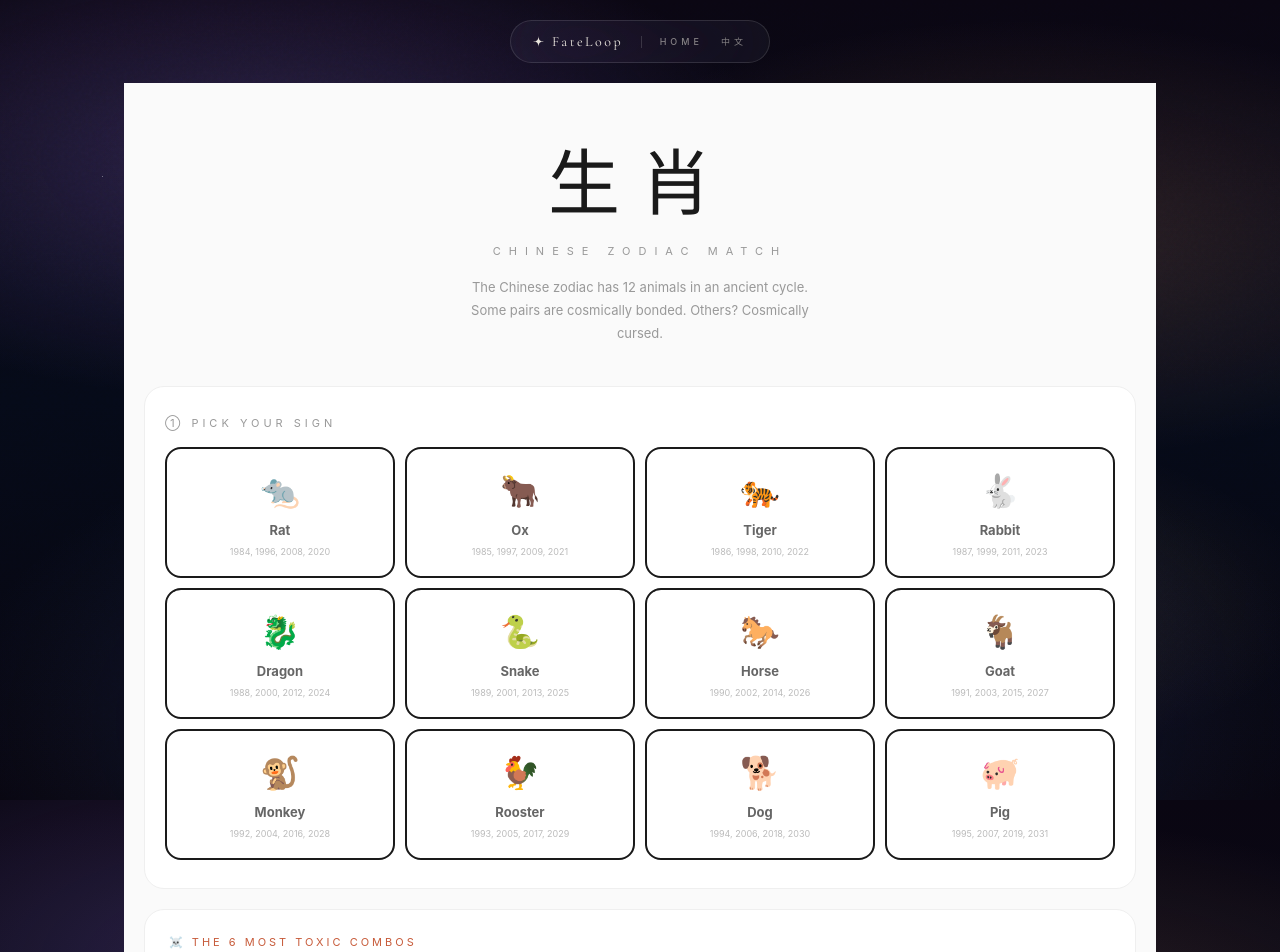
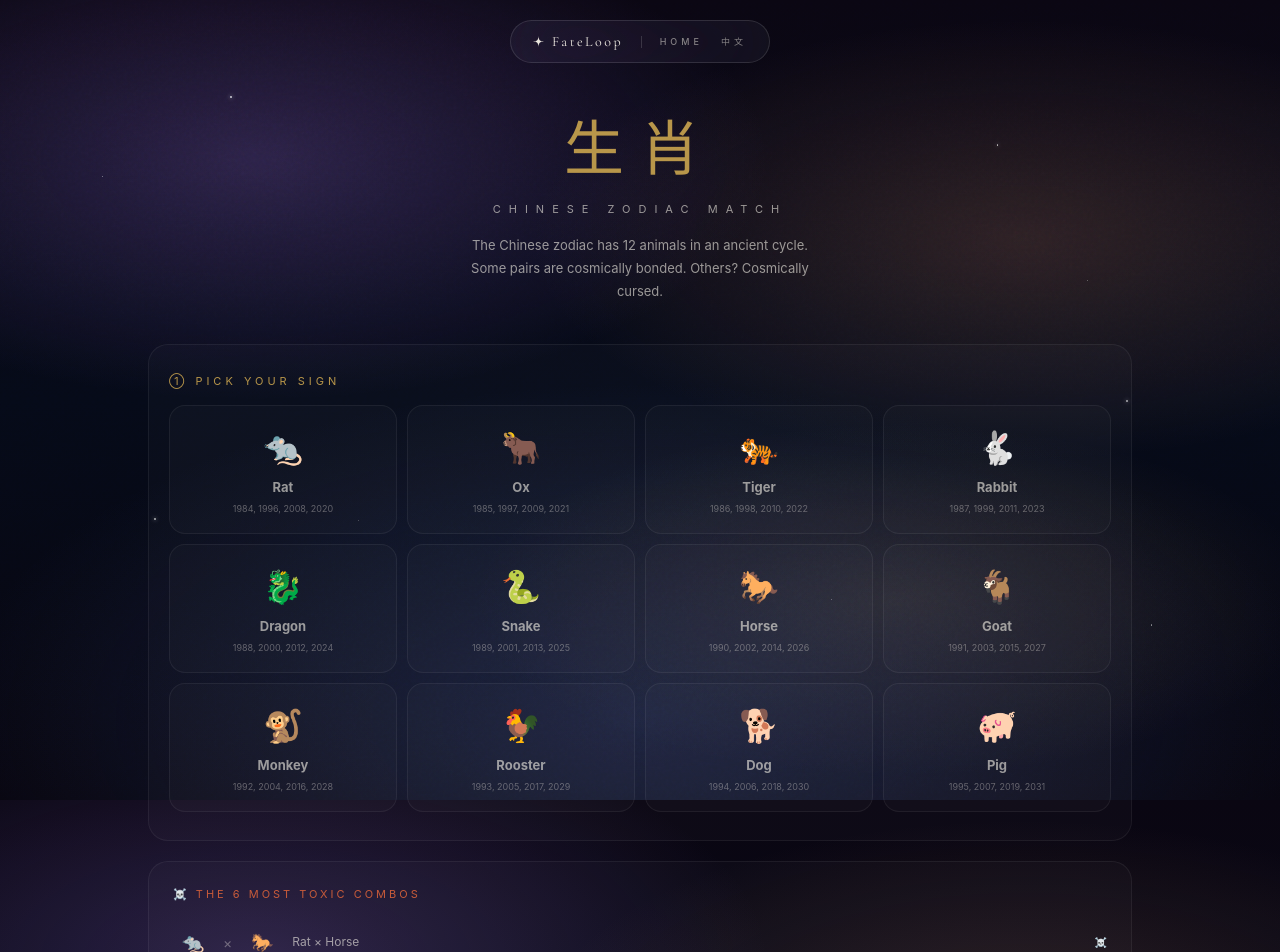
Before and after one commit to Kari-Lee/Fate-loop, a React (Vite) app: page /zodiac in a window 1280 px wide. Shown: the top 952 px of the page. Built offline with nearby package versions, Linux system fonts and the light colour scheme.

Commit message:
feat: zodiac i18n + v4 dark style

```diff
--- a/src/i18n/en.json
+++ b/src/i18n/en.json
@@ -193,5 +193,22 @@
     "fbAdvice": "Be patient.",
     "fbTiming": "Change comes within one lunar cycle.",
     "fbWisdom": "缘分天注定 — Fate is written in the stars."
+  },
+  "zodiac": {
+    "title": "Chinese Zodiac Match",
+    "kicker": "Chinese Zodiac",
+    "intro": "The Chinese zodiac has 12 animals in an ancient cycle. Some pairs are cosmically bonded. Others? Cosmically cursed.",
+    "pickYou": "① Pick your sign",
+    "pickThem": "② Pick their sign",
+    "you": "You",
+    "them": "Them",
+    "change": "change",
+    "toxicTitle": "☠️ The 6 most toxic combos",
+    "survival": "Survival guide",
+    "whyWorks": "Why it works",
+    "neutral": "NEUTRAL GROUND",
+    "neutralDesc": "No ancient cosmic beef between {{you}} and {{them}}. You're not destined soulmates, but you're not destined enemies either. Your story is yours to write — which honestly might be better than any predetermined fate.",
+    "shareHint": "Screenshot & share your result",
+    "tryAnother": "Try Another Pair ↻"
   }
 }
--- a/src/i18n/zh.json
+++ b/src/i18n/zh.json
@@ -193,5 +193,22 @@
     "fbAdvice": "稍安勿躁。",
     "fbTiming": "变化将在一个月相周期内到来。",
     "fbWisdom": "缘分天注定 — 姻缘自有天定。"
+  },
+  "zodiac": {
+    "title": "生肖配对",
+    "kicker": "十二生肖",
+    "intro": "十二生肖在古老的轮回中流转。有些组合天作之合，有些组合……命中相冲。",
+    "pickYou": "① 选择你的生肖",
+    "pickThem": "② 选择对方的生肖",
+    "you": "你",
+    "them": "对方",
+    "change": "更换",
+    "toxicTitle": "☠️ 最相冲的六对",
+    "survival": "相处指南",
+    "whyWorks": "为何相合",
+    "neutral": "中性之地",
+    "neutralDesc": "{{you}} 与 {{them}} 之间并无古老的相冲宿怨。你们既非命定的灵魂伴侣，也非命定的冤家。你们的故事，由你们自己书写——这或许比任何注定的缘分都更好。",
+    "shareHint": "截图分享你的结果",
+    "tryAnother": "换一对试试 ↻"
   }
 }
--- a/src/pages/ZodiacMatch.jsx
+++ b/src/pages/ZodiacMatch.jsx
@@ -1,31 +1,40 @@
 import { useState } from "react";
+import { useTranslation } from "react-i18next";
 import { ZODIAC, TOXIC_COMBOS, HARMONY_COMBOS, getZodiacIndex } from "../data/wuxing";
 
-const S = {
-  page: { background: "#FAFAFA", minHeight: "auto", margin: "0 -24px", padding: "0 20px 60px", color: "#1A1A1A" },
+const C = {
+  gold: "#B8964A",
+  card: "rgba(255,255,255,.02)",
+  line: "rgba(255,255,255,.06)",
+  ink: "#F5F1E8",
+  sub: "rgba(245,241,232,0.6)",
+  muted: "rgba(245,241,232,0.35)",
+  sage: "#6B9B7A",
+  rose: "#C75B3A",
 };
 
 export default function ZodiacMatch() {
+  const { t } = useTranslation();
   const [you, setYou] = useState(null);
   const [them, setThem] = useState(null);
   const [result, setResult] = useState(null);
-  const [step, setStep] = useState("you"); // you | them | result
+  const [step, setStep] = useState("you");
 
   const selectSign = (idx) => {
-    if (step === "you") { setYou(idx); setStep("them"); }
-    else if (step === "them") {
+    if (step === "you") {
+      setYou(idx);
+      setStep("them");
+    } else if (step === "them") {
       setThem(idx);
-      // Find combo
-      const toxic = TOXIC_COMBOS.find((c) => (c.a === (step === "you" ? idx : you) && c.b === idx) || (c.b === (step === "you" ? idx : you) && c.a === idx) || (c.a === you && c.b === idx) || (c.b === you && c.a === idx));
+      const toxic = TOXIC_COMBOS.find((c) => (c.a === you && c.b === idx) || (c.b === you && c.a === idx));
       const harmony = HARMONY_COMBOS.find((c) => (c.a === you && c.b === idx) || (c.b === you && c.a === idx));
-      setResult({ you: you, them: idx, toxic, harmony });
+      setResult({ you, them: idx, toxic, harmony });
       setStep("result");
     }
   };
 
   const reset = () => { setYou(null); setThem(null); setResult(null); setStep("you"); };
 
-  // Grid
   const SignGrid = ({ selected, onSelect, exclude }) => (
     <div style={{ display: "grid", gridTemplateColumns: "repeat(4, 1fr)", gap: 10 }}>
       {ZODIAC.map((z, i) => {
@@ -34,15 +43,15 @@
         return (
           <div key={i} onClick={() => !isExcluded && onSelect(i)}
             style={{
-              background: isSelected ? "#99920" : "#FFF",
-              border: isSelected ? "2px solid #999" : "2px solid #1A1A1A",
+              background: isSelected ? "rgba(184,150,74,.15)" : C.card,
+              border: isSelected ? `1.5px solid ${C.gold}` : `1px solid ${C.line}`,
               borderRadius: 16, padding: "18px 8px", textAlign: "center",
-              cursor: isExcluded ? "default" : "pointer", opacity: isExcluded ? 0.3 : 1,
+              cursor: isExcluded ? "default" : "pointer", opacity: isExcluded ? 0.25 : 1,
               transition: "all .2s",
             }}>
             <div style={{ fontSize: 32, marginBottom: 6 }}>{z.emoji}</div>
-            <div style={{ fontSize: 13, fontWeight: 700, color: isSelected ? "#999" : "#666" }}>{z.en}</div>
-            <div style={{ fontSize: 9, color: "#BBB", marginTop: 4 }}>{z.years}</div>
+            <div style={{ fontSize: 13, fontWeight: 700, color: isSelected ? C.gold : C.sub }}>{z.en}</div>
+            <div style={{ fontSize: 9, color: C.muted, marginTop: 4 }}>{z.years}</div>
           </div>
         );
       })}
@@ -57,129 +66,125 @@
     const isHarmony = !!result.harmony;
 
     return (
-      <div style={S.page}>
-        <div style={{ textAlign: "center", padding: "48px 0 20px" }}>
-          <span style={{ fontSize: 10, letterSpacing: 6, color: "#999", textTransform: "uppercase" }}>Chinese Zodiac</span>
+      <div>
+        <div style={{ textAlign: "center", padding: "20px 0 12px" }}>
+          <span style={{ fontSize: 10, letterSpacing: 6, color: C.gold, textTransform: "uppercase" }}>{t("zodiac.kicker")}</span>
         </div>
 
-        {/* Matchup header */}
-        <div style={{ display: "flex", alignItems: "center", justifyContent: "center", gap: 20, padding: "20px 0 32px" }}>
+        <div style={{ display: "flex", alignItems: "center", justifyContent: "center", gap: 20, padding: "12px 0 32px" }}>
           <div style={{ textAlign: "center" }}>
             <div style={{ fontSize: 52 }}>{youZ.emoji}</div>
-            <div style={{ fontSize: 14, fontWeight: 700, color: "#999", marginTop: 8 }}>{youZ.en}</div>
-            <div style={{ fontSize: 10, color: "#BBB" }}>You</div>
+            <div style={{ fontSize: 14, fontWeight: 700, color: C.ink, marginTop: 8 }}>{youZ.en}</div>
+            <div style={{ fontSize: 10, color: C.muted }}>{t("zodiac.you")}</div>
           </div>
-          <div style={{ fontSize: 28, color: isToxic ? "#C75B3A" : isHarmony ? "#6B9B7A" : "#999" }}>
+          <div style={{ fontSize: 28, color: isToxic ? C.rose : isHarmony ? C.sage : C.muted }}>
             {isToxic ? "⚡" : isHarmony ? "✦" : "·"}
           </div>
           <div style={{ textAlign: "center" }}>
             <div style={{ fontSize: 52 }}>{themZ.emoji}</div>
-            <div style={{ fontSize: 14, fontWeight: 700, color: "#999", marginTop: 8 }}>{themZ.en}</div>
-            <div style={{ fontSize: 10, color: "#BBB" }}>Them</div>
+            <div style={{ fontSize: 14, fontWeight: 700, color: C.ink, marginTop: 8 }}>{themZ.en}</div>
+            <div style={{ fontSize: 10, color: C.muted }}>{t("zodiac.them")}</div>
           </div>
         </div>
 
         {combo ? (
           <div>
-            {/* Verdict */}
             <div style={{
               textAlign: "center", padding: "32px 24px", borderRadius: 20,
-              background: isToxic ? "linear-gradient(180deg, #1A0D0D, #0A0A0A)" : "linear-gradient(180deg, #0D1A12, #0A0A0A)",
-              border: `1px solid ${isToxic ? "#F0E0E0" : "#E0F0E8"}`,
+              background: C.card,
+              border: `1px solid ${isToxic ? "rgba(199,91,58,.3)" : "rgba(107,155,122,.3)"}`,
               marginBottom: 16,
             }}>
-              <div style={{ fontSize: 48, marginBottom: 8 }}>{isToxic ? result.toxic.level : "💚"}</div>
+              <div style={{ fontSize: 48, marginBottom: 8 }}>{isToxic ? (result.toxic.level || "⚡") : "💚"}</div>
               <div style={{
                 fontSize: 12, fontWeight: 900, letterSpacing: 4, textTransform: "uppercase",
-                color: isToxic ? "#C75B3A" : "#6B9B7A", marginBottom: 16,
+                color: isToxic ? C.rose : C.sage, marginBottom: 16,
               }}>
                 {combo.label}
               </div>
-              <div style={{ fontSize: 15, lineHeight: 2, color: "#999" }}>{combo.desc}</div>
+              <div style={{ fontSize: 15, lineHeight: 2, color: C.sub }}>{combo.desc}</div>
             </div>
 
-            {/* Advice */}
             <div style={{
               padding: "24px", borderRadius: 16,
-              background: "#FFF", border: "1px solid #EFEFEF",
-              borderLeft: `3px solid ${isToxic ? "#C75B3A" : "#6B9B7A"}40`,
+              background: C.card, border: `1px solid ${C.line}`,
+              borderLeft: `3px solid ${isToxic ? C.rose : C.sage}`,
             }}>
-              <div style={{ fontSize: 10, letterSpacing: 3, color: "#999", textTransform: "uppercase", marginBottom: 10 }}>
-                {isToxic ? "Survival guide" : "Why it works"}
+              <div style={{ fontSize: 10, letterSpacing: 3, color: C.gold, textTransform: "uppercase", marginBottom: 10 }}>
+                {isToxic ? t("zodiac.survival") : t("zodiac.whyWorks")}
               </div>
-              <div style={{ fontSize: 13, lineHeight: 1.9, color: "#666" }}>{combo.advice || combo.desc}</div>
+              <div style={{ fontSize: 13, lineHeight: 1.9, color: C.sub }}>{combo.advice || combo.desc}</div>
             </div>
           </div>
         ) : (
           <div style={{
             textAlign: "center", padding: "32px 24px", borderRadius: 20,
-            background: "#FFF", border: "1px solid #EFEFEF",
+            background: C.card, border: `1px solid ${C.line}`,
           }}>
             <div style={{ fontSize: 48, marginBottom: 8 }}>🤝</div>
-            <div style={{ fontSize: 12, fontWeight: 900, letterSpacing: 4, color: "#999", textTransform: "uppercase", marginBottom: 16 }}>NEUTRAL GROUND</div>
-            <div style={{ fontSize: 14, lineHeight: 2, color: "#666" }}>
-              No ancient cosmic beef between {youZ.en} and {themZ.en}. You're not destined soulmates, but you're not destined enemies either. Your story is yours to write — which honestly might be better than any predetermined fate.
+            <div style={{ fontSize: 12, fontWeight: 900, letterSpacing: 4, color: C.gold, textTransform: "uppercase", marginBottom: 16 }}>{t("zodiac.neutral")}</div>
+            <div style={{ fontSize: 14, lineHeight: 2, color: C.sub }}>
+              {t("zodiac.neutralDesc", { you: youZ.en, them: themZ.en })}
             </div>
           </div>
         )}
 
         <div style={{ textAlign: "center", margin: "28px 0 16px" }}>
-          <div style={{ fontSize: 11, color: "#CCC", letterSpacing: 2 }}>Screenshot & share your result</div>
+          <div style={{ fontSize: 11, color: C.muted, letterSpacing: 2 }}>{t("zodiac.shareHint")}</div>
         </div>
 
         <button onClick={reset} style={{
-          width: "100%", padding: 16, borderRadius: 14, border: "1px solid #EFEFEF",
-          background: "#FFF", color: "#999", fontSize: 14, cursor: "pointer", marginTop: 8,
-        }}>Try Another Pair ↻</button>
+          width: "100%", padding: 16, borderRadius: 14, border: `1px solid ${C.line}`,
+          background: C.card, color: C.sub, fontSize: 14, cursor: "pointer", marginTop: 8,
+        }}>{t("zodiac.tryAnother")}</button>
       </div>
     );
   }
 
   return (
-    <div style={S.page}>
-      <div style={{ textAlign: "center", padding: "48px 0 12px" }}>
-        <div style={{ fontSize: 72, fontWeight: 100, letterSpacing: 20, color: "#FFF12", fontFamily: "'Noto Serif SC', serif" }}>生肖</div>
-        <div style={{ fontSize: 11, letterSpacing: 8, textTransform: "uppercase", color: "#999", marginTop: 4 }}>Chinese Zodiac Match</div>
-        <p style={{ fontSize: 13, color: "#999", marginTop: 16, lineHeight: 1.8, maxWidth: 340, margin: "16px auto 0" }}>
-          The Chinese zodiac has 12 animals in an ancient cycle. Some pairs are cosmically bonded. Others? Cosmically cursed.
+    <div>
+      <div style={{ textAlign: "center", padding: "20px 0 12px" }}>
+        <div style={{ fontSize: 60, fontWeight: 100, letterSpacing: 16, color: C.gold }}>生肖</div>
+        <div style={{ fontSize: 11, letterSpacing: 8, textTransform: "uppercase", color: C.sub, marginTop: 8 }}>{t("zodiac.title")}</div>
+        <p style={{ fontSize: 13, color: C.sub, lineHeight: 1.8, maxWidth: 340, margin: "16px auto 0" }}>
+          {t("zodiac.intro")}
         </p>
       </div>
 
       <div style={{
-        padding: "28px 20px", borderRadius: 20, background: "#FFF",
-        border: "1px solid #EFEFEF", marginTop: 28,
+        padding: "28px 20px", borderRadius: 20, background: C.card,
+        border: `1px solid ${C.line}`, marginTop: 28,
       }}>
         <div style={{
           fontSize: 11, letterSpacing: 4, textTransform: "uppercase", marginBottom: 16,
-          color: step === "you" ? "#999" : "#6B9B7A",
+          color: step === "you" ? C.gold : C.sage,
         }}>
-          {step === "you" ? "① Pick your sign" : "② Pick their sign"}
+          {step === "you" ? t("zodiac.pickYou") : t("zodiac.pickThem")}
         </div>
 
         {step === "them" && (
-          <div style={{ display: "flex", alignItems: "center", gap: 10, marginBottom: 16, padding: "10px 14px", borderRadius: 12, background: "#FAFAFA" }}>
+          <div style={{ display: "flex", alignItems: "center", gap: 10, marginBottom: 16, padding: "10px 14px", borderRadius: 12, background: "rgba(255,255,255,.02)" }}>
             <span style={{ fontSize: 24 }}>{ZODIAC[you].emoji}</span>
-            <span style={{ fontSize: 13, color: "#666" }}>You: <strong style={{ color: "#999" }}>{ZODIAC[you].en}</strong></span>
-            <span onClick={() => { setYou(null); setStep("you"); }} style={{ marginLeft: "auto", fontSize: 12, color: "#BBB", cursor: "pointer" }}>change</span>
+            <span style={{ fontSize: 13, color: C.sub }}>{t("zodiac.you")}: <strong style={{ color: C.gold }}>{ZODIAC[you].en}</strong></span>
+            <span onClick={() => { setYou(null); setStep("you"); }} style={{ marginLeft: "auto", fontSize: 12, color: C.muted, cursor: "pointer" }}>{t("zodiac.change")}</span>
           </div>
         )}
 
         <SignGrid selected={step === "you" ? you : them} onSelect={selectSign} exclude={step === "them" ? you : null} />
       </div>
 
-      {/* Toxic combos teaser */}
       <div style={{
         marginTop: 20, padding: "24px", borderRadius: 20,
-        background: "#FFF", border: "1px solid #EFEFEF",
+        background: C.card, border: `1px solid ${C.line}`,
       }}>
-        <div style={{ fontSize: 11, letterSpacing: 3, color: "#C75B3A", textTransform: "uppercase", marginBottom: 16 }}>☠️ The 6 most toxic combos</div>
+        <div style={{ fontSize: 11, letterSpacing: 3, color: C.rose, textTransform: "uppercase", marginBottom: 16 }}>{t("zodiac.toxicTitle")}</div>
         {TOXIC_COMBOS.map((c, i) => (
-          <div key={i} style={{ display: "flex", alignItems: "center", gap: 10, padding: "10px 0", borderBottom: i < 5 ? "1px solid #EFEFEF" : "none" }}>
+          <div key={i} style={{ display: "flex", alignItems: "center", gap: 10, padding: "10px 0", borderBottom: i < TOXIC_COMBOS.length - 1 ? `1px solid ${C.line}` : "none" }}>
             <span style={{ fontSize: 18, width: 40, textAlign: "center" }}>{ZODIAC[c.a].emoji}</span>
-            <span style={{ fontSize: 14, color: "#BBB" }}>×</span>
+            <span style={{ fontSize: 14, color: C.muted }}>×</span>
             <span style={{ fontSize: 18, width: 40, textAlign: "center" }}>{ZODIAC[c.b].emoji}</span>
-            <span style={{ fontSize: 12, color: "#999", flex: 1 }}>{ZODIAC[c.a].en} × {ZODIAC[c.b].en}</span>
-            <span style={{ fontSize: 10, color: "#C75B3A", fontWeight: 700 }}>{c.level}</span>
+            <span style={{ fontSize: 12, color: C.sub, flex: 1 }}>{ZODIAC[c.a].en} × {ZODIAC[c.b].en}</span>
+            <span style={{ fontSize: 10, color: C.rose, fontWeight: 700 }}>{c.level}</span>
           </div>
         ))}
       </div>
```
